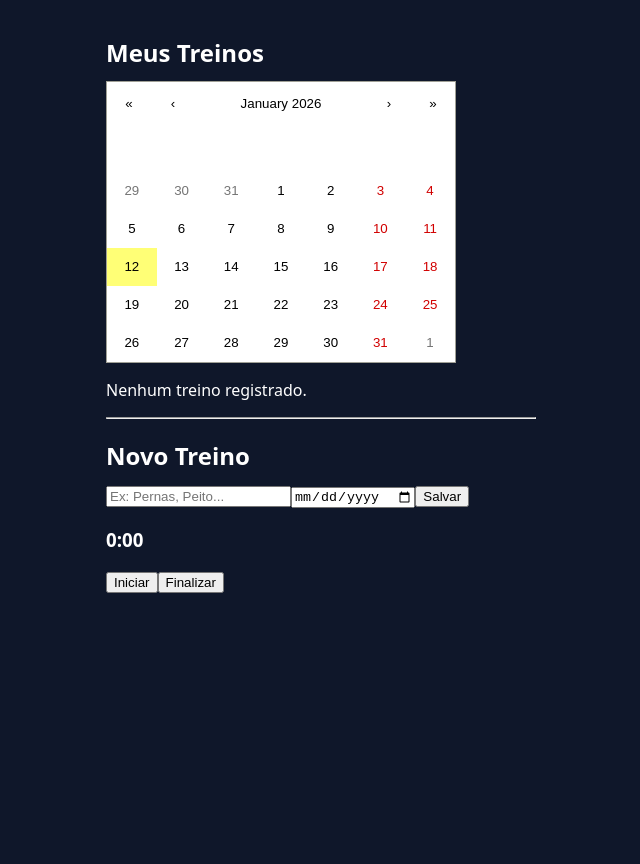
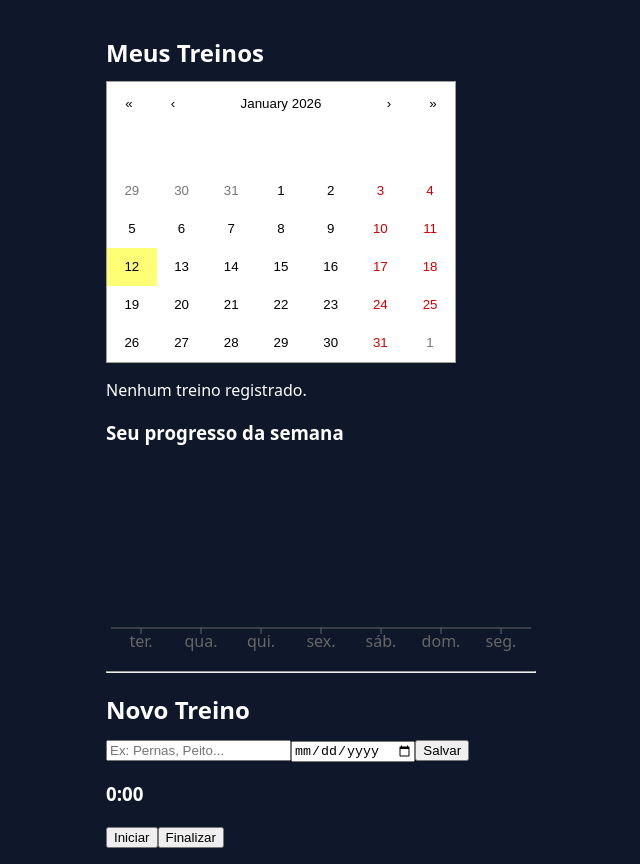
Before and after one commit to glacykm11/workout-tracker-react, a React (Vite) app: page / in a window 1280 px wide. Shown: the whole page, without its empty margins (319-959 px from the left). Before the commit the page ends 832 px from the top, so only its background shows below. Built offline with nearby package versions, Linux system fonts and the light colour scheme.

Commit message:
Add weekly charts

```diff
--- a/package.json
+++ b/package.json
@@ -21,6 +21,7 @@
     "react": "^19.2.3",
     "react-calendar": "^6.0.0",
     "react-dom": "^19.2.3",
+    "recharts": "^3.6.0",
     "zustand": "^5.0.10"
   }
 }
--- /dev/null
+++ b/src/components/WeeklyChart.tsx
@@ -0,0 +1,28 @@
+import { useWorkoutStore } from "../store/workoutStore";
+import { getWeeklyStats } from "../utils/getWeeklyStats";
+import {
+  BarChart,
+  Bar,
+  XAxis,
+  YAxis,
+  Tooltip,
+  ResponsiveContainer,
+} from "recharts";
+
+export function WeeklyChart() {
+  const workouts = useWorkoutStore((state) => state.workouts);
+  const data = getWeeklyStats(workouts);
+
+  return (
+    <div style={{ width: "100%", height: 200 }}>
+      <ResponsiveContainer>
+        <BarChart data={data}>
+          <XAxis dataKey="label" />
+          <YAxis hide />
+          <Tooltip />
+          <Bar dataKey="value" />
+        </BarChart>
+      </ResponsiveContainer>
+    </div>
+  );
+}
--- a/src/components/WorkoutCalendar.tsx
+++ b/src/components/WorkoutCalendar.tsx
@@ -5,12 +5,12 @@ import { useWorkoutStore } from "../store/workoutStore";
 export default function WorkoutCalendar() {
   const workouts = useWorkoutStore((state) => state.workouts);
 
-  const workoutDates = workouts.map((w) => new Date(w.date).toDateString());
+  const workoutDates = workouts.map((w) => w.date);
 
   return (
     <Calendar
       tileClassName={({ date }) => {
-        if (workoutDates.includes(date.toDateString())) {
+        if (workoutDates.includes(date.toLocaleDateString("en-CA"))) {
           return "worked-out";
         }
         return "";
--- a/src/pages/Home.tsx
+++ b/src/pages/Home.tsx
@@ -2,6 +2,7 @@ import { useEffect } from "react";
 import { useWorkoutStore } from "../store/workoutStore";
 
 import WorkoutCalendar from "../components/WorkoutCalendar";
+import { WeeklyChart } from "../components/WeeklyChart";
 
 export default function Home() {
   const { workouts, loadWorkouts } = useWorkoutStore();
@@ -24,6 +25,9 @@ export default function Home() {
           min
         </div>
       ))}
+
+      <h3>Seu progresso da semana</h3>
+      <WeeklyChart />
     </div>
   );
 }
--- /dev/null
+++ b/src/utils/getWeeklyStats.ts
@@ -0,0 +1,22 @@
+import type { Workout } from "../types/workout";
+
+export function getWeeklyStats(workouts: Workout[]) {
+  const today = new Date();
+  const days = [];
+
+  for (let i = 6; i >= 0; i--) {
+    const d = new Date();
+    d.setDate(today.getDate() - i);
+
+    const key = d.toLocaleDateString("en-CA"); // YYYY-MM-DD
+
+    const trained = workouts.some((w) => w.date === key);
+
+    days.push({
+      label: d.toLocaleDateString("pt-BR", { weekday: "short" }),
+      value: trained ? 1 : 0,
+    });
+  }
+
+  return days;
+}
```
Also changed, not shown: 1 other file (tests, documents, lock files or other folders).
